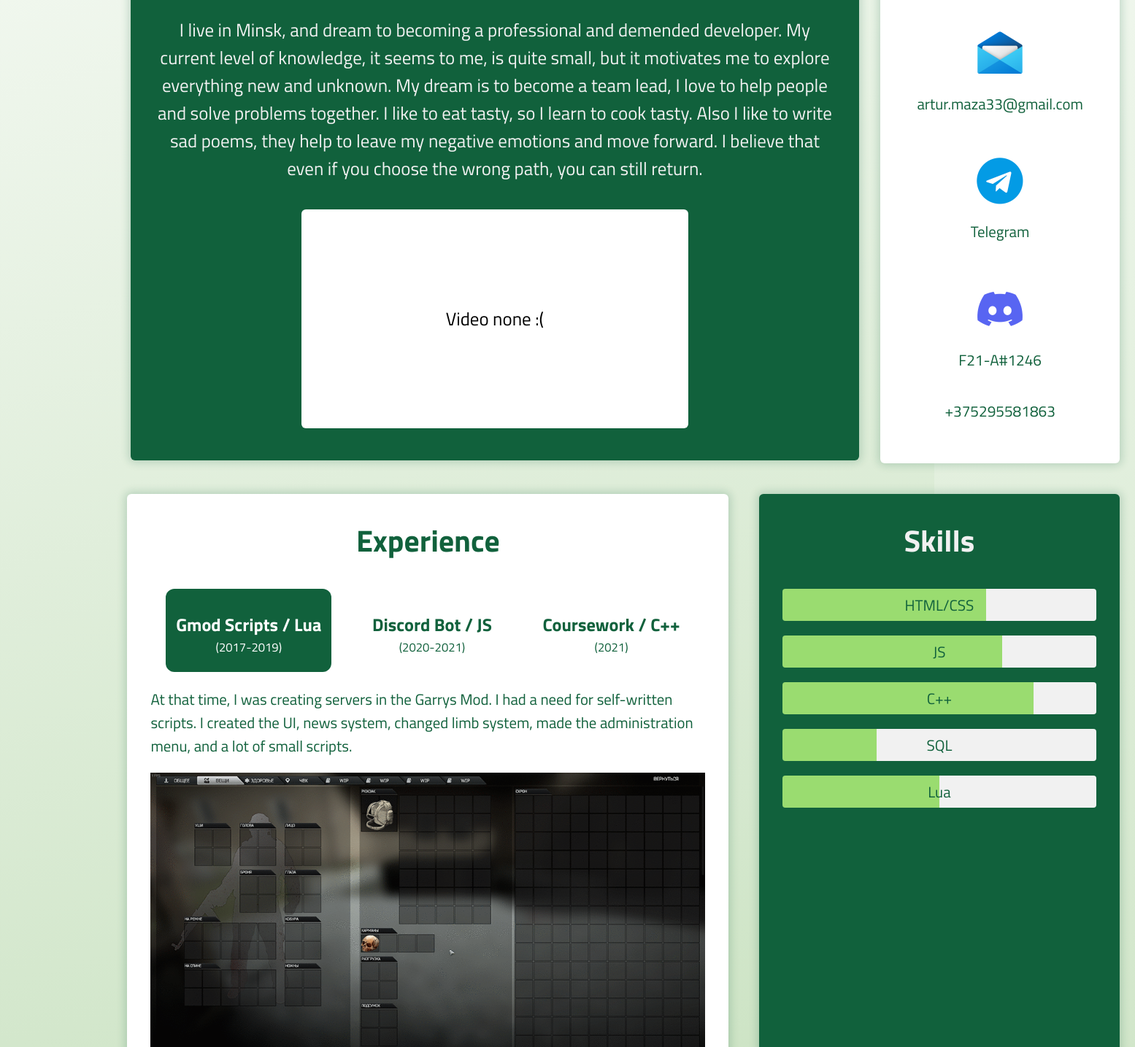
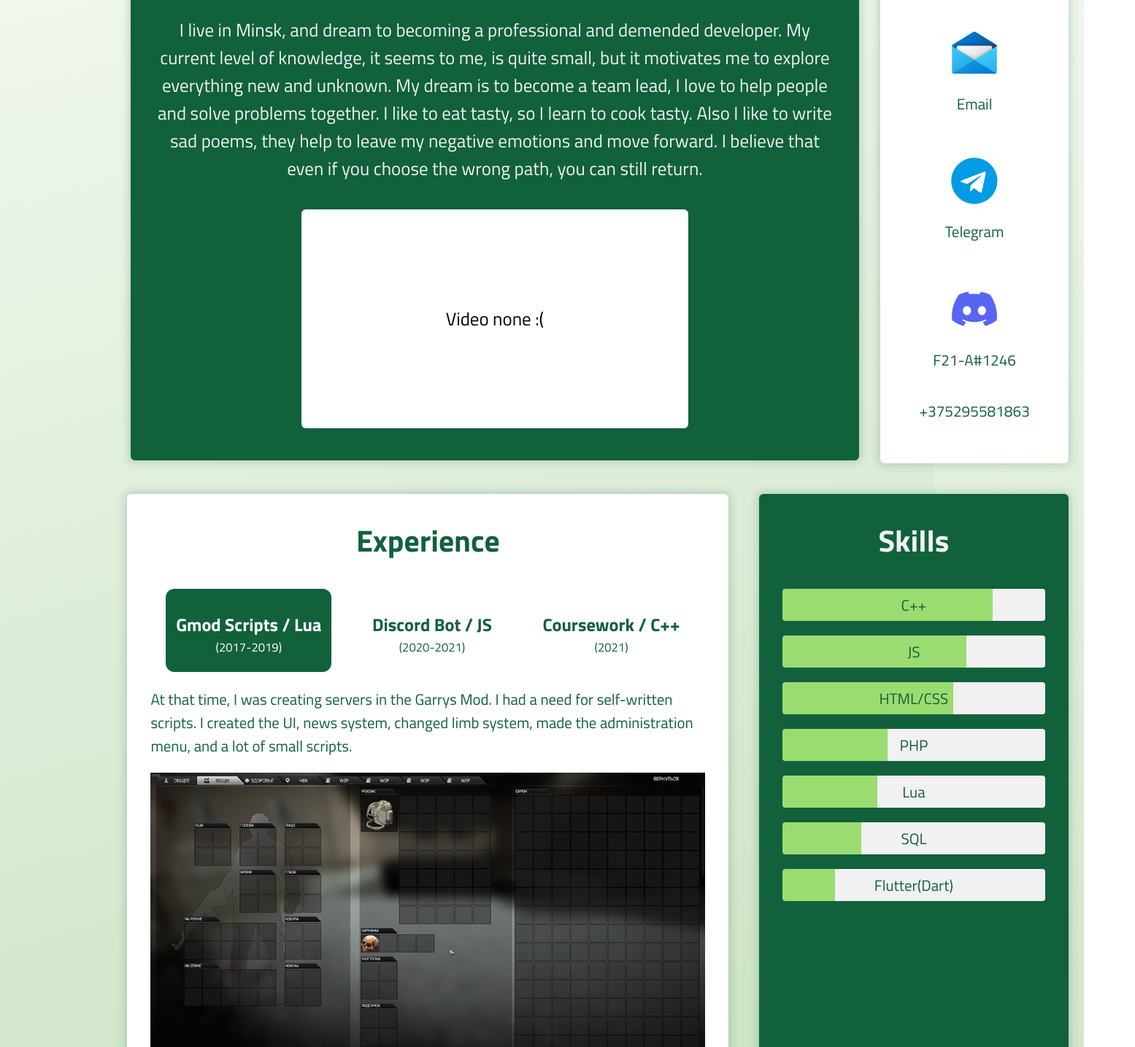
Before and after one commit to farti22/rsschool-cv, a plain HTML site: page index.html in a window 1280 px wide. Shown: the part 754-2189 px from the top of the page at 73% size, 1555 px wide, since content can reach past the window. Drawn offline with nearby package versions, Linux system fonts and the light colour scheme.

Commit message:
docs: update information

```diff
--- a/index.html
+++ b/index.html
@@ -1,5 +1,6 @@
 <!DOCTYPE html>
 <html lang="en">
+
 <head>
   <meta charset="UTF-8">
   <meta http-equiv="X-UA-Compatible" content="IE=edge">
@@ -7,12 +8,14 @@
   <title>CV</title>
   <link rel="preconnect" href="https://fonts.googleapis.com">
   <link rel="preconnect" href="https://fonts.gstatic.com" crossorigin>
-  <link href="https://fonts.googleapis.com/css2?family=Titillium+Web:ital,wght@0,400;0,700;1,600&display=swap" rel="stylesheet">
+  <link href="https://fonts.googleapis.com/css2?family=Titillium+Web:ital,wght@0,400;0,700;1,600&display=swap"
+    rel="stylesheet">
   <link rel="stylesheet" href="//cdnjs.cloudflare.com/ajax/libs/highlight.js/11.2.0/styles/default.min.css">
   <script src="//cdnjs.cloudflare.com/ajax/libs/highlight.js/11.2.0/highlight.min.js"></script>
   <script>hljs.highlightAll();</script>
   <link rel="stylesheet" href="css/style.css">
 </head>
+
 <body>
   <main>
     <header>
@@ -41,45 +44,41 @@
         so I learn to cook tasty. Also I like to write sad poems, they help to leave
         my negative emotions and move forward. I believe that even if you choose the wrong path,
         you can still return.</p>
-        <div class="video"><p>Video none :(</p></div>
+      <div class="video">
+        <p>Video none :(</p>
+      </div>
     </section>
     <section id="contacts" class="secondary right">
       <h2>Contacts</h2>
       <ul class="contacts">
-        <li class="contact"><img src="./images/mail.png" alt="E-mail"><a href="mailto:artur.maza33@gmail.com"><p>artur.maza33@gmail.com</p></a></li>
-        <li class="contact"><img src="./images/telegram.png" alt="Telegram"><a href="https://t.me/F295828105"><p>Telegram</p></a></li>
-        <li class="contact"><img src="./images/discord.png" alt="Discord"><a href="http://localhost:5500/#exp"><p>F21-A#1246</p></a></li>
+        <li class="contact"><img src="./images/mail.png" alt="E-mail"><a href="mailto:artur.maza33@gmail.com">
+            <p>Email</p>
+          </a></li>
+        <li class="contact"><img src="./images/telegram.png" alt="Telegram"><a href="https://t.me/F295828105">
+            <p>Telegram</p>
+          </a></li>
+        <li class="contact"><img src="./images/discord.png" alt="Discord"><a href="http://localhost:5500/#exp">
+            <p>F21-A#1246</p>
+          </a></li>
         <li class="contact">+375295581863</li>
       </ul>
     </section>
     <section id="exp" class="secondary left">
       <h2>Experience</h2>
       <div class="exps">
-        <div
-          class="exp selected"
-          data-desc="At that time, I was creating servers in the Garrys Mod.
+        <div class="exp selected" data-desc="At that time, I was creating servers in the Garrys Mod.
           I had a need for self-written scripts. I created the UI, news system,
-          changed limb system, made the administration menu, and a lot of small scripts."
-          data-img="lua"
-        >
+          changed limb system, made the administration menu, and a lot of small scripts." data-img="lua">
           <h3>Gmod Scripts / Lua </h3>
           <p>(2017-2019)</p>
         </div>
-        <div
-          class="exp"
-          data-desc="A small discord bot, with the functions of which we lacked,
-          namely schedule, a random photo of groupmates, weather, holidays, and the like."
-          data-img="njs"
-        >
+        <div class="exp" data-desc="A small discord bot, with the functions of which we lacked,
+          namely schedule, a random photo of groupmates, weather, holidays, and the like." data-img="njs">
           <h3>Discord Bot / JS</h3>
           <p>(2020-2021)</p>
         </div>
-        <div
-          class="exp"
-          data-desc="Course work on the creation of a virtual bank management system.
-          Written in pure C++. Works with employees, clients, bank cards and transactions."
-          data-img="cpp"
-        >
+        <div class="exp" data-desc="Course work on the creation of a virtual bank management system.
+          Written in pure C++. Works with employees, clients, bank cards and transactions." data-img="cpp">
           <h3>Coursework / C++</h3>
           <p>(2021)</p>
         </div>
@@ -92,20 +91,24 @@
     <section id="skills" class="primary right">
       <h2>Skills</h2>
       <ul class="skills">
+        <li data-percent="80">C++</li>
+        <li data-percent="70">JS</li>
         <li data-percent="65">HTML/CSS</li>
-        <li data-percent="70">JS</li>
-        <li data-percent="80">C++</li>
+        <li data-percent="40">PHP</li>
+        <li data-percent="36">Lua</li>
         <li data-percent="30">SQL</li>
-        <li data-percent="50">Lua</li>
+        <li data-percent="20">Flutter(Dart)</li>
       </ul>
     </section>
     <section id="edu" class="primary left">
       <h2>Education</h2>
       <ul>
         <li>Stepik - helped me get on my feet in terms of the basics of programming</li>
-        <li>College - gave me knowledge of the basics of OOP, C++ and JS (Minsk State College of Electronics, Technician-programmer (2020-to date))</li>
+        <li>College - gave me knowledge of the basics of OOP, C++ and JS (Minsk State College of Electronics,
+          Technician-programmer (2020-to date))</li>
         <li>learn.javascript.ru - told me what kind of beast it is, this JavaScript</li>
-        <li>YouTube -  opened my eyes and I saw what is a frameworks, middleware, containerization, principles (for example, SOLID) and more</li>
+        <li>YouTube - opened my eyes and I saw what is a frameworks, middleware, containerization, principles (for
+          example, SOLID) and more</li>
       </ul>
       <mark>These resources help me become better - JavaScript.Ninja, VueSchool, Metanit, MDN Web Docs</mark>
     </section>
@@ -172,4 +175,5 @@ someWeirdDuck.work(); // Vlad work hard
   </main>
   <script src="index.js"></script>
 </body>
+
 </html>
```
